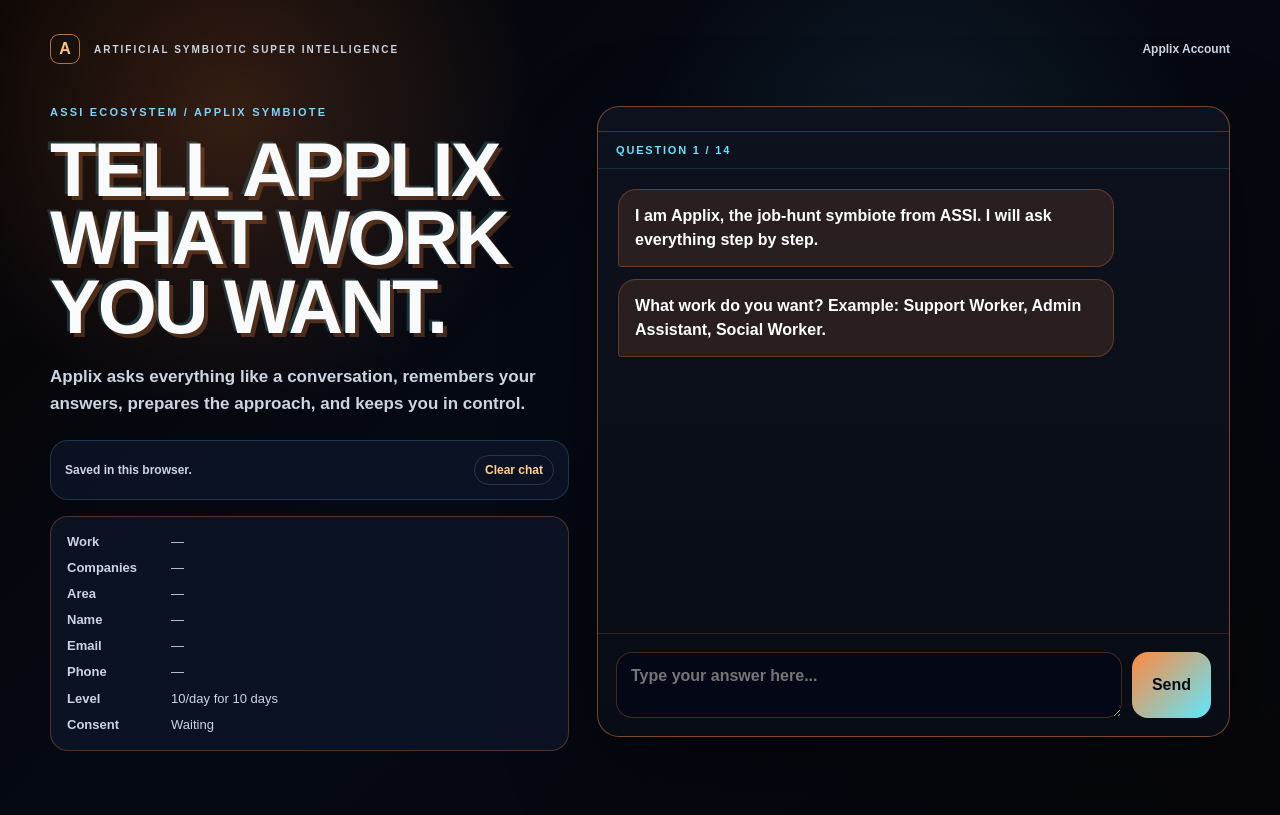
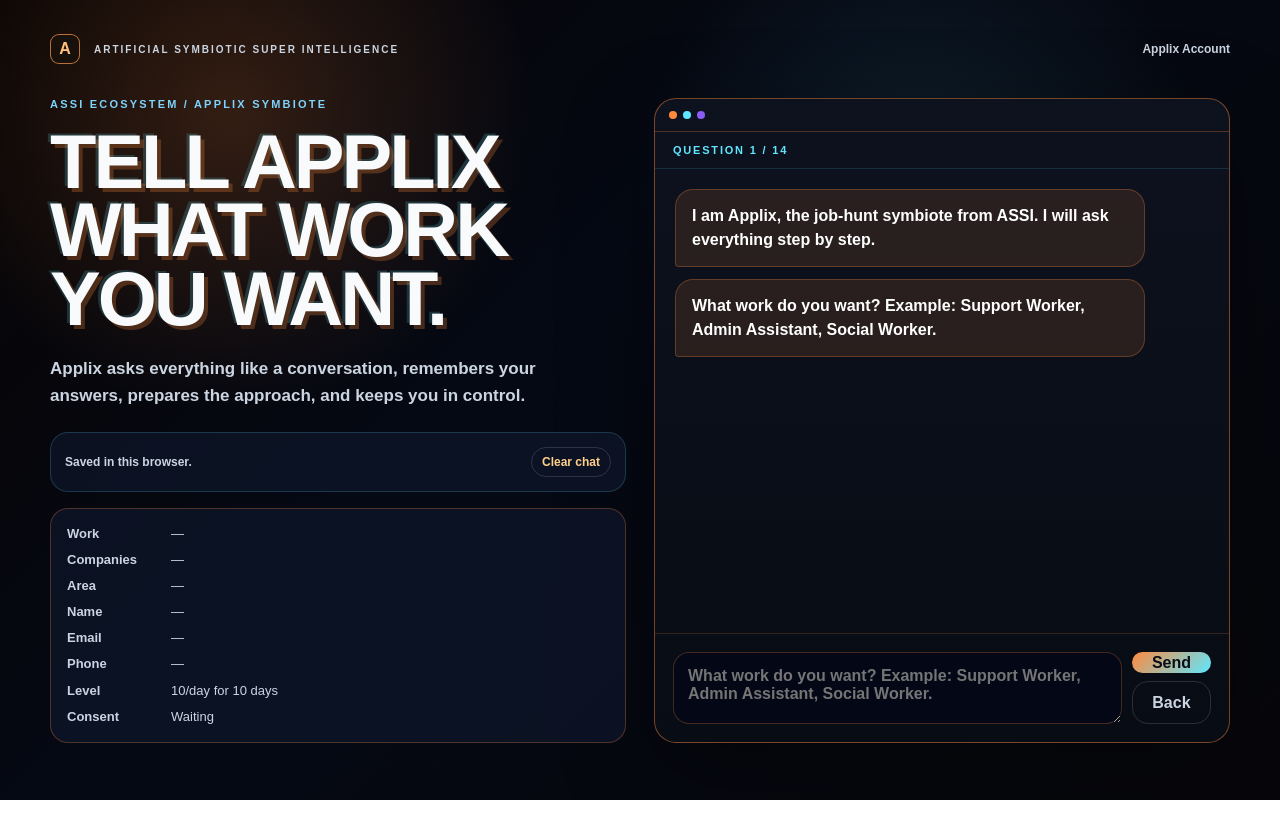
Before and after one commit to Calsie-ai/Calsie, a Next.js app in the folder frontend/: page / in a window 1280 px wide. Built offline with nearby package versions, Linux system fonts and the light colour scheme.

Commit message:
Repair Applix chatbox onboarding UX

```diff
--- a/frontend/app/page.tsx
+++ b/frontend/app/page.tsx
@@ -1,7 +1,7 @@
 "use client";
 
 import Link from "next/link";
-import { useEffect, useMemo, useState } from "react";
+import { useEffect, useMemo, useRef, useState } from "react";
 import { useRouter } from "next/navigation";
 
 const CACHE_KEY = "applixChatLaunchCache";
@@ -44,6 +44,11 @@ const questions = [
   "Later, Applix will ask Gmail permission to send only emails you approve. Do you consent to that email access request later? Reply yes.",
 ];
 
+const defaultMessages: Message[] = [
+  { role: "applix", text: "I am Applix, the job-hunt symbiote from ASSI. I will ask everything step by step." },
+  { role: "applix", text: questions[0] },
+];
+
 const defaultState: ChatState = {
   step: 0,
   targetRole: "",
@@ -60,17 +65,27 @@ const defaultState: ChatState = {
   plan: "gentle",
   aiConsent: false,
   emailConsent: false,
-  messages: [
-    { role: "applix", text: "I am Applix, the job-hunt symbiote from ASSI. I will ask everything step by step." },
-    { role: "applix", text: questions[0] },
-  ],
+  messages: defaultMessages,
 };
+
+function normalizeCache(value: any): ChatState {
+  const step = typeof value?.step === "number" ? Math.min(Math.max(value.step, 0), questions.length) : 0;
+  const messages = Array.isArray(value?.messages) && value.messages.length ? value.messages : defaultMessages;
+  return {
+    ...defaultState,
+    ...value,
+    step,
+    plan: value?.plan === "full" ? "full" : "gentle",
+    radiusKm: Number(value?.radiusKm) || 20,
+    messages,
+  };
+}
 
 function readCache(): ChatState | null {
   if (typeof window === "undefined") return null;
   try {
     const raw = window.localStorage.getItem(CACHE_KEY);
-    return raw ? { ...defaultState, ...JSON.parse(raw) } : null;
+    return raw ? normalizeCache(JSON.parse(raw)) : null;
   } catch {
     return null;
   }
@@ -87,11 +102,13 @@ function parseRadius(text: string) {
 }
 
 function yes(text: string) {
-  return ["yes", "y", "ok", "okay", "agree", "allow", "consent"].some((word) => text.toLowerCase().includes(word));
+  const clean = text.toLowerCase().trim();
+  return ["yes", "y", "ok", "okay", "agree", "allow", "consent", "sure"].some((word) => clean === word || clean.includes(word));
 }
 
 export default function HomePage() {
   const router = useRouter();
+  const messagesRef = useRef<HTMLDivElement | null>(null);
   const [state, setState] = useState<ChatState>(defaultState);
   const [input, setInput] = useState("");
   const [loaded, setLoaded] = useState(false);
@@ -99,6 +116,7 @@ export default function HomePage() {
 
   const isComplete = state.step >= questions.length;
   const dailyLimit = state.plan === "gentle" ? 10 : 100;
+  const currentQuestion = questions[state.step] || "All set. Review the summary, then launch Applix.";
 
   useEffect(() => {
     const saved = readCache();
@@ -115,6 +133,10 @@ export default function HomePage() {
     setStatus("Saved in this browser.");
   }, [loaded, state]);
 
+  useEffect(() => {
+    messagesRef.current?.scrollTo({ top: messagesRef.current.scrollHeight, behavior: "smooth" });
+  }, [state.messages.length]);
+
   const summary = useMemo(
     () => [
       ["Work", state.targetRole || "—"],
@@ -129,64 +151,74 @@ export default function HomePage() {
     [state, dailyLimit]
   );
 
-  function addMessages(next: ChatState, userText: string, applixText?: string) {
-    setState({
-      ...next,
-      messages: [
-        ...state.messages,
-        { role: "user", text: userText },
-        ...(applixText ? [{ role: "applix" as const, text: applixText }] : []),
-      ],
-    });
-  }
-
-  function answer(text: string) {
-    const value = text.trim();
-    if (!value) return;
-
-    const next = { ...state };
-    const step = state.step;
-
+  function updateByStep(base: ChatState, value: string) {
+    const next = { ...base };
+    const step = base.step;
     if (step === 0) next.targetRole = value;
     if (step === 1) next.companyType = value;
     if (step === 2) next.targetArea = value;
     if (step === 3) next.radiusKm = parseRadius(value);
     if (step === 4) next.fullName = value;
-    if (step === 5) {
-      if (!value.includes("@")) {
-        addMessages(state, value, "That does not look like an email. Please type your email address.");
-        setInput("");
-        return;
-      }
-      next.email = value;
-    }
+    if (step === 5) next.email = value.toLowerCase();
     if (step === 6) next.phone = value;
     if (step === 7) next.resumeSummary = value;
     if (step === 8) next.skills = value;
     if (step === 9) next.experience = value;
     if (step === 10) next.certificates = value;
     if (step === 11) next.plan = value.includes("100") ? "full" : "gentle";
-    if (step === 12) {
-      if (!yes(value)) {
-        addMessages(state, value, "I need a yes before using AI to write drafts or tailor editable wording. Reply yes when ready.");
+    if (step === 12) next.aiConsent = true;
+    if (step === 13) next.emailConsent = true;
+    return next;
+  }
+
+  function answer(text: string) {
+    const value = text.trim();
+    if (!value || isComplete) return;
+
+    if (state.step === 5 && !/^\S+@\S+\.\S+$/.test(value)) {
+      setState((current) => ({
+        ...current,
+        messages: [...current.messages, { role: "user", text: value }, { role: "applix", text: "That does not look like a full email. Please type it like name@gmail.com." }],
+      }));
       setInput("");
       return;
     }
-      next.aiConsent = true;
-    }
-    if (step === 13) {
-      if (!yes(value)) {
-        addMessages(state, value, "I need a yes before asking for Gmail access later. Nothing sends without your approval. Reply yes when ready.");
+
+    if ((state.step === 12 || state.step === 13) && !yes(value)) {
+      const consentText = state.step === 12
+        ? "I need a clear yes before using AI to write drafts or tailor editable wording. Reply yes when ready."
+        : "I need a clear yes before asking for Gmail access later. Nothing sends without your approval. Reply yes when ready.";
+      setState((current) => ({
+        ...current,
+        messages: [...current.messages, { role: "user", text: value }, { role: "applix", text: consentText }],
+      }));
       setInput("");
       return;
     }
-      next.emailConsent = true;
+
+    setState((current) => {
+      const updated = updateByStep(current, value);
+      const nextStep = Math.min(current.step + 1, questions.length);
+      const applixText = nextStep >= questions.length ? "All set. Review the summary, then launch Applix and create your account." : questions[nextStep];
+      return {
+        ...updated,
+        step: nextStep,
+        messages: [...current.messages, { role: "user", text: value }, { role: "applix", text: applixText }],
+      };
+    });
+    setInput("");
   }
 
-    next.step = Math.min(step + 1, questions.length);
-    const nextText = next.step >= questions.length ? "All set. Review the summary, then launch Applix and create your account." : questions[next.step];
-    addMessages(next, value, nextText);
-    setInput("");
+  function goBackOne() {
+    if (state.step <= 0) return;
+    setState((current) => {
+      const nextStep = Math.max(current.step - 1, 0);
+      return {
+        ...current,
+        step: nextStep,
+        messages: [...current.messages, { role: "applix", text: `Let's edit that. ${questions[nextStep]}` }],
+      };
+    });
   }
 
   function launch() {
@@ -240,27 +272,45 @@ export default function HomePage() {
           <p style={styles.eyebrow}>ASSI ECOSYSTEM / APPLIX SYMBIOTE</p>
           <h1 style={styles.title}>Tell Applix what work you want.</h1>
           <p style={styles.copy}>Applix asks everything like a conversation, remembers your answers, prepares the approach, and keeps you in control.</p>
-          <div style={styles.statusBox}>{status}<button style={styles.clearButton} onClick={clearChat}>Clear chat</button></div>
+          <div style={styles.statusBox}><span>{status}</span><button type="button" style={styles.clearButton} onClick={clearChat}>Clear chat</button></div>
           <div style={styles.summaryBox}>{summary.map(([label, value]) => <div key={label} style={styles.summaryRow}><strong>{label}</strong><span>{value}</span></div>)}</div>
         </aside>
 
         <section style={styles.chatCard}>
-          <div style={styles.dots}><span /><span /><span /></div>
+          <div style={styles.dots}><span style={{ ...styles.dot, background: "#ff8a3d" }} /><span style={{ ...styles.dot, background: "#5ee7ff" }} /><span style={{ ...styles.dot, background: "#8b5cf6" }} /></div>
           <div style={styles.progress}>QUESTION {Math.min(state.step + 1, questions.length)} / {questions.length}</div>
-          <div style={styles.messages}>
+          <div ref={messagesRef} style={styles.messages}>
             {state.messages.map((message, index) => <div key={`${message.role}-${index}`} style={message.role === "applix" ? styles.applixBubble : styles.userBubble}>{message.text}</div>)}
           </div>
 
-          {!isComplete && state.step === 11 && <div style={styles.quickGrid}><button onClick={() => answer("10 applications per day")}>10/day for 10 days</button><button onClick={() => answer("100 applications per day")}>100/day for 10 days</button></div>}
-          {!isComplete && state.step >= 12 && <div style={styles.quickGrid}><button onClick={() => answer("yes")}>Yes, I consent</button><button onClick={() => answer("not yet")}>Not yet</button></div>}
+          {!isComplete && state.step === 3 && <div style={styles.quickGrid}><button type="button" style={styles.quickButton} onClick={() => answer("5km")}>5km</button><button type="button" style={styles.quickButton} onClick={() => answer("10km")}>10km</button><button type="button" style={styles.quickButton} onClick={() => answer("20km")}>20km</button><button type="button" style={styles.quickButton} onClick={() => answer("50km")}>50km</button></div>}
+          {!isComplete && state.step === 11 && <div style={styles.quickGrid}><button type="button" style={styles.quickButton} onClick={() => answer("10 applications per day")}>10/day for 10 days</button><button type="button" style={styles.quickButton} onClick={() => answer("100 applications per day")}>100/day for 10 days</button></div>}
+          {!isComplete && state.step >= 12 && <div style={styles.quickGrid}><button type="button" style={styles.quickButton} onClick={() => answer("yes")}>Yes, I consent</button><button type="button" style={styles.quickButtonGhost} onClick={() => answer("not yet")}>Not yet</button></div>}
 
           {!isComplete ? (
             <form style={styles.inputRow} onSubmit={(event) => { event.preventDefault(); answer(input); }}>
-              <textarea value={input} onChange={(event) => setInput(event.target.value)} placeholder="Type your answer here..." style={styles.textInput} />
+              <textarea
+                value={input}
+                onChange={(event) => setInput(event.target.value)}
+                onKeyDown={(event) => {
+                  if (event.key === "Enter" && !event.shiftKey) {
+                    event.preventDefault();
+                    answer(input);
+                  }
+                }}
+                placeholder={currentQuestion}
+                style={styles.textInput}
+              />
+              <div style={styles.sendStack}>
                 <button type="submit" style={styles.sendButton}>Send</button>
+                <button type="button" style={styles.backButton} onClick={goBackOne}>Back</button>
+              </div>
             </form>
           ) : (
+            <div style={styles.launchArea}>
               <button style={styles.launchButton} onClick={launch}>Launch Applix & sign up</button>
+              <button type="button" style={styles.backButtonWide} onClick={goBackOne}>Edit last answer</button>
+            </div>
           )}
         </section>
       </section>
@@ -269,29 +319,36 @@ export default function HomePage() {
 }
 
 const styles = {
-  main: { minHeight: "100vh", background: "radial-gradient(circle at 18% 14%, rgba(255,138,61,.18), transparent 24%), radial-gradient(circle at 72% 24%, rgba(94,231,255,.1), transparent 26%), linear-gradient(135deg,#080403,#050914 42%,#07070b)", color: "#f8fafc", fontFamily: "Arial, Helvetica, sans-serif", padding: "34px 24px 64px" },
-  header: { maxWidth: 1180, margin: "0 auto 42px", display: "flex", alignItems: "center", gap: 14, flexWrap: "wrap" as const },
+  main: { minHeight: "100vh", background: "radial-gradient(circle at 18% 14%, rgba(255,138,61,.18), transparent 24%), radial-gradient(circle at 72% 24%, rgba(94,231,255,.1), transparent 26%), linear-gradient(135deg,#080403,#050914 42%,#07070b)", color: "#f8fafc", fontFamily: "Arial, Helvetica, sans-serif", padding: "clamp(18px, 4vw, 34px)" },
+  header: { maxWidth: 1180, margin: "0 auto 34px", display: "flex", alignItems: "center", gap: 14, flexWrap: "wrap" as const },
   logo: { display: "grid", placeItems: "center", width: 30, height: 30, borderRadius: 9, background: "#17100b", border: "1px solid rgba(255,154,76,.7)", color: "#ffc27a", textDecoration: "none", fontWeight: 900 },
   headerText: { fontSize: 10, letterSpacing: 2, fontWeight: 900, color: "#cbd5e1" },
   navLink: { marginLeft: "auto", color: "#cbd5e1", textDecoration: "none", fontSize: 12, fontWeight: 900 },
-  shell: { maxWidth: 1180, margin: "0 auto", display: "grid", gridTemplateColumns: "minmax(280px,.82fr) minmax(420px,1fr)", gap: 28, alignItems: "start" },
+  shell: { maxWidth: 1180, margin: "0 auto", display: "grid", gridTemplateColumns: "repeat(auto-fit, minmax(min(100%, 360px), 1fr))", gap: 28, alignItems: "start" },
   side: { position: "sticky" as const, top: 24 },
   eyebrow: { margin: "0 0 18px", color: "#7dd3fc", fontSize: 11, fontWeight: 900, letterSpacing: 2.2 },
-  title: { maxWidth: 620, margin: 0, fontSize: "clamp(44px,6vw,76px)", lineHeight: .9, letterSpacing: -3, textTransform: "uppercase" as const, textShadow: "4px 4px 0 rgba(255,138,61,.25),-3px -2px 0 rgba(94,231,255,.18)" },
+  title: { maxWidth: 620, margin: 0, fontSize: "clamp(42px, 7vw, 76px)", lineHeight: .9, letterSpacing: -3, textTransform: "uppercase" as const, textShadow: "4px 4px 0 rgba(255,138,61,.25),-3px -2px 0 rgba(94,231,255,.18)" },
   copy: { maxWidth: 560, margin: "22px 0", color: "#cbd5e1", fontSize: 17, lineHeight: 1.6, fontWeight: 700 },
   statusBox: { display: "flex", justifyContent: "space-between", gap: 12, alignItems: "center", padding: 14, borderRadius: 18, background: "rgba(15,23,42,.72)", border: "1px solid rgba(94,231,255,.18)", color: "#cbd5e1", fontWeight: 800, fontSize: 12 },
   clearButton: { border: "1px solid rgba(255,255,255,.14)", background: "transparent", color: "#ffd08a", borderRadius: 999, padding: "7px 10px", fontWeight: 900, cursor: "pointer" },
   summaryBox: { marginTop: 16, display: "grid", gap: 8, padding: 16, borderRadius: 18, background: "rgba(15,23,42,.72)", border: "1px solid rgba(255,138,61,.28)" },
-  summaryRow: { display: "grid", gridTemplateColumns: "92px 1fr", gap: 12, color: "#cbd5e1", fontSize: 13, lineHeight: 1.4 },
-  chatCard: { borderRadius: 22, background: "linear-gradient(180deg,rgba(13,18,31,.98),rgba(8,12,20,.98))", boxShadow: "0 30px 90px rgba(0,0,0,.38)", border: "1px solid rgba(255,138,61,.45)", overflow: "hidden" },
+  summaryRow: { display: "grid", gridTemplateColumns: "92px 1fr", gap: 12, color: "#cbd5e1", fontSize: 13, lineHeight: 1.4, wordBreak: "break-word" as const },
+  chatCard: { borderRadius: 22, background: "linear-gradient(180deg,rgba(13,18,31,.98),rgba(8,12,20,.98))", boxShadow: "0 30px 90px rgba(0,0,0,.38)", border: "1px solid rgba(255,138,61,.45)", overflow: "hidden", minWidth: 0 },
   dots: { display: "flex", gap: 6, padding: "12px 14px", borderBottom: "1px solid rgba(255,138,61,.28)" },
+  dot: { display: "block", width: 8, height: 8, borderRadius: 999 },
   progress: { padding: "12px 18px", color: "#5ee7ff", fontSize: 11, letterSpacing: 1.8, fontWeight: 900, borderBottom: "1px solid rgba(94,231,255,.14)" },
-  messages: { height: "min(58vh, 560px)", minHeight: 430, overflowY: "auto" as const, padding: 20, display: "flex", flexDirection: "column" as const, gap: 12 },
-  applixBubble: { maxWidth: "84%", alignSelf: "flex-start", padding: "14px 16px", borderRadius: "18px 18px 18px 4px", background: "rgba(255,138,61,.12)", border: "1px solid rgba(255,138,61,.28)", color: "#fff", lineHeight: 1.5, fontWeight: 800 },
-  userBubble: { maxWidth: "84%", alignSelf: "flex-end", padding: "14px 16px", borderRadius: "18px 18px 4px 18px", background: "rgba(94,231,255,.12)", border: "1px solid rgba(94,231,255,.28)", color: "#e0fbff", lineHeight: 1.5, fontWeight: 800 },
+  messages: { height: "min(58vh, 560px)", minHeight: 360, overflowY: "auto" as const, padding: 20, display: "flex", flexDirection: "column" as const, gap: 12, scrollBehavior: "smooth" as const },
+  applixBubble: { maxWidth: "88%", alignSelf: "flex-start", padding: "14px 16px", borderRadius: "18px 18px 18px 4px", background: "rgba(255,138,61,.12)", border: "1px solid rgba(255,138,61,.28)", color: "#fff", lineHeight: 1.5, fontWeight: 800, whiteSpace: "pre-wrap" as const },
+  userBubble: { maxWidth: "88%", alignSelf: "flex-end", padding: "14px 16px", borderRadius: "18px 18px 4px 18px", background: "rgba(94,231,255,.12)", border: "1px solid rgba(94,231,255,.28)", color: "#e0fbff", lineHeight: 1.5, fontWeight: 800, whiteSpace: "pre-wrap" as const },
   inputRow: { display: "grid", gridTemplateColumns: "1fr auto", gap: 10, padding: 18, borderTop: "1px solid rgba(255,138,61,.18)" },
-  textInput: { minHeight: 58, resize: "vertical" as const, border: "1px solid rgba(255,138,61,.26)", borderRadius: 16, padding: 14, color: "#fff", background: "rgba(2,6,23,.75)", fontWeight: 800, fontFamily: "Arial, Helvetica, sans-serif" },
+  textInput: { minHeight: 72, resize: "vertical" as const, border: "1px solid rgba(255,138,61,.26)", borderRadius: 16, padding: 14, color: "#fff", background: "rgba(2,6,23,.75)", fontWeight: 800, fontFamily: "Arial, Helvetica, sans-serif", minWidth: 0 },
+  sendStack: { display: "grid", gap: 8 },
   sendButton: { border: 0, borderRadius: 16, padding: "0 20px", background: "linear-gradient(135deg,#ff8a3d,#5ee7ff)", color: "#090d18", fontWeight: 900, cursor: "pointer" },
-  quickGrid: { display: "grid", gridTemplateColumns: "1fr 1fr", gap: 10, padding: "0 18px 18px" },
+  backButton: { border: "1px solid rgba(255,255,255,.14)", borderRadius: 16, padding: "10px 14px", background: "transparent", color: "#cbd5e1", fontWeight: 900, cursor: "pointer" },
+  backButtonWide: { width: "calc(100% - 36px)", margin: "0 18px 18px", border: "1px solid rgba(255,255,255,.14)", borderRadius: 999, padding: "13px 18px", background: "transparent", color: "#cbd5e1", fontWeight: 900, cursor: "pointer" },
+  quickGrid: { display: "grid", gridTemplateColumns: "repeat(auto-fit, minmax(140px, 1fr))", gap: 10, padding: "0 18px 18px" },
+  quickButton: { border: 0, borderRadius: 999, padding: "13px 14px", background: "linear-gradient(135deg,#ff8a3d,#ffd08a)", color: "#090d18", fontWeight: 900, cursor: "pointer" },
+  quickButtonGhost: { border: "1px solid rgba(255,255,255,.16)", borderRadius: 999, padding: "13px 14px", background: "rgba(255,255,255,.04)", color: "#cbd5e1", fontWeight: 900, cursor: "pointer" },
+  launchArea: { display: "grid", gap: 10 },
   launchButton: { margin: 18, width: "calc(100% - 36px)", padding: "17px 24px", border: 0, borderRadius: 999, background: "linear-gradient(135deg,#ff8a3d,#5ee7ff)", color: "#090d18", fontWeight: 900, fontSize: 18, cursor: "pointer" },
 };
```
Lines whose indentation alone changed are shown as unchanged.
